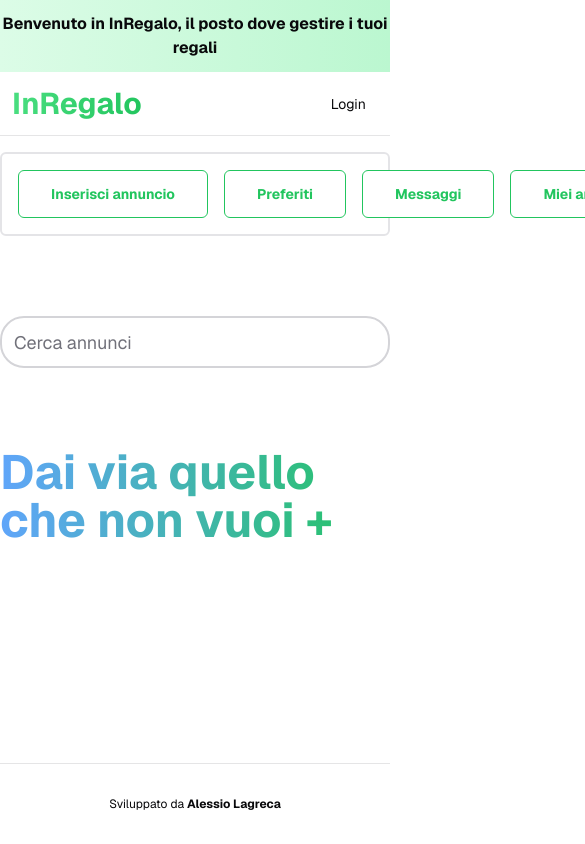
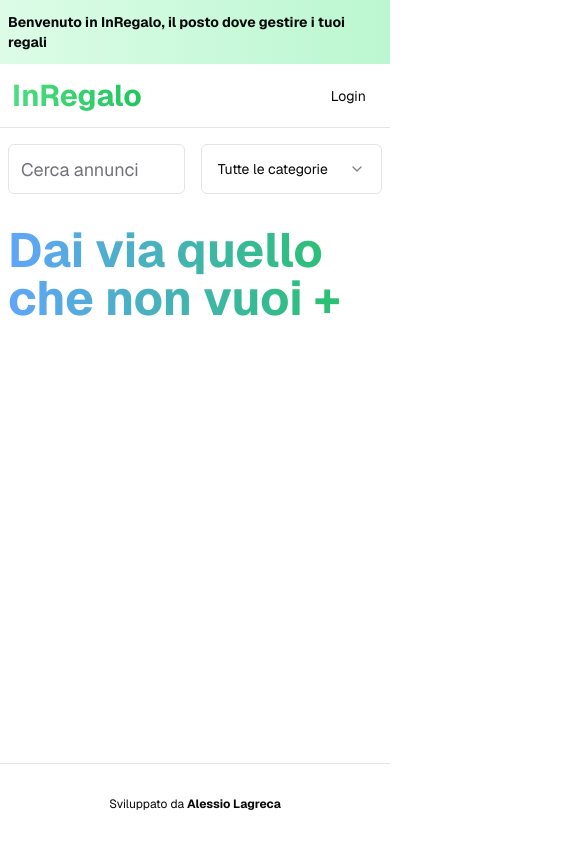
Before and after one commit to AlessioLagreca/InRegalo, a Next.js app: page / in a window 390 px wide. Shown: the top 844 px of the page, 585 px wide, since content can reach past the window. Built offline with nearby package versions, Linux system fonts and the light colour scheme; no server answers.

Commit message:
added category select on main page

```diff
--- a/app/page.tsx
+++ b/app/page.tsx
@@ -4,6 +4,7 @@ import Link from "next/link";
 import Container from "@/components/wrappers/container";
 import { Button } from "@/components/ui/button";
 import SearchBar from "@/components/search-bar";
+import SelectCat from "@/components/selectCat";
 
 export default async function ProtectedPage() {
 	const supabase = createClient();
@@ -14,9 +15,9 @@ export default async function ProtectedPage() {
 
 	return (
 		<Container>
-			<div className='flex flex-col flex-1 gap-4 items-center w-full'>
+			<div className='flex flex-col flex-1 gap-4 items-center w-full '>
 				<div className='w-full'>
-					<div className='py-3 font-bold text-center bg-gradient-to-r from-green-100 to-green-200'>
+					<div className='py-3 px-2 sm text-sm sm:text-xl font-bold sm:text-center bg-gradient-to-r from-green-100 to-green-200'>
 						Benvenuto in InRegalo, il posto dove gestire i tuoi regali
 					</div>
 					<nav className='flex justify-center w-full h-16 border-b border-b-foreground/10'>
@@ -35,9 +36,9 @@ export default async function ProtectedPage() {
 
 				{/* SEZIONE ANNUNCI */}
 
-				<div className='flex flex-col items-center gap-20 w-full animate-in mb-auto'>
-					<div className='p-4 border-2 border-zinc-200 rounded-md w-full'>
-						<div className='flex gap-4 w-full'>
+				<div className='px-2 sm:px-0 flex flex-col items-center gap-8 sm:gap-8 w-full animate-in mb-auto'>
+					<div className='sm:p-4 sm:block hidden p-2 border-2 border-zinc-200 rounded-md w-full'>
+						<div className='flex flex-wrap gap-4 w-full'>
 							<Link
 								prefetch={false}
 								href='/nuovo_annuncio'
@@ -92,7 +93,10 @@ export default async function ProtectedPage() {
 							</Link>
 						</div>
 					</div>
-					<SearchBar />
+					<div className='flex gap-4 w-full justify-center items-center'>
+						<SearchBar />
+						<SelectCat />
+					</div>
 					<div className='flex flex-col gap-4 w-full justify-center items-center'>
 						<h1 className='text-5xl font-bold text-transparent bg-clip-text bg-gradient-to-r from-blue-400 to-green-500'>
 							Dai via quello che non vuoi +
--- a/components/AuthButton.tsx
+++ b/components/AuthButton.tsx
@@ -20,7 +20,7 @@ export default async function AuthButton() {
 
 	return user ? (
 		<div className='flex gap-4 items-center'>
-			Hey, {user.email}!
+			<span className='hidden sm:block'>Ciao, {user.email}</span>
 			<form action={signOut}>
 				<Button variant='outline'>Logout</Button>
 			</form>
--- a/components/form-annuncio.tsx
+++ b/components/form-annuncio.tsx
@@ -109,7 +109,7 @@ const FormAnnuncio: React.FC<Props> = ({ id }) => {
 	return (
 		<>
 			<Toaster richColors />
-			<div className='flex flex-col flex-1 gap-20 px-3 w-[700px] opacity-01 animate-in'>
+			<div className='flex flex-col flex-1 gap-20 sm:px-3 w-full sm:w-[700px] opacity-01 animate-in'>
 				<Form {...form}>
 					{/* handleSubmit è una funzione che gestisce il submit del form e passa alla funzione onSubmit
 					i valori degli input del form, salvati poi nella variabile values */}
--- a/components/search-bar.tsx
+++ b/components/search-bar.tsx
@@ -29,7 +29,7 @@ export default function SearchBar() {
 			onKeyDown={gestisciRicerca}
 			type='text'
 			placeholder='Cerca annunci'
-			className='border-2 border-zinc-300 rounded-3xl max-w-2xl w-full py-6 text-lg focus:outline-none focus:ring-2 focus-visible:outline-none focus:ring-gray-300'
+			className='max-w-2xl w-full py-6 text-lg focus:outline-none hover:border-gray-400 focus:ring-2 focus-visible:outline-none focus:ring-gray-300'
 		/>
 	);
 }
--- /dev/null
+++ b/components/selectCat.tsx
@@ -0,0 +1,26 @@
+import {
+	Select,
+	SelectContent,
+	SelectItem,
+	SelectTrigger,
+	SelectValue,
+} from "@/components/ui/select";
+
+export default function SelectCat() {
+	return (
+		<Select>
+			<SelectTrigger className='max-w-2xl p-4 py-6 hover:border-gray-400'>
+				<SelectValue placeholder='Tutte le categorie' />
+			</SelectTrigger>
+
+			<SelectContent>
+				<SelectItem value='tutte le categorie'>Tutte le categorie</SelectItem>
+				<SelectItem value='elettronica'>Elettronica</SelectItem>
+				<SelectItem value='libri'>Libri</SelectItem>
+				<SelectItem value='musica'>Musica</SelectItem>
+				<SelectItem value='sport'>Sport</SelectItem>
+				<SelectItem value='tempo libero'>Tempo libero</SelectItem>
+			</SelectContent>
+		</Select>
+	);
+}
```
